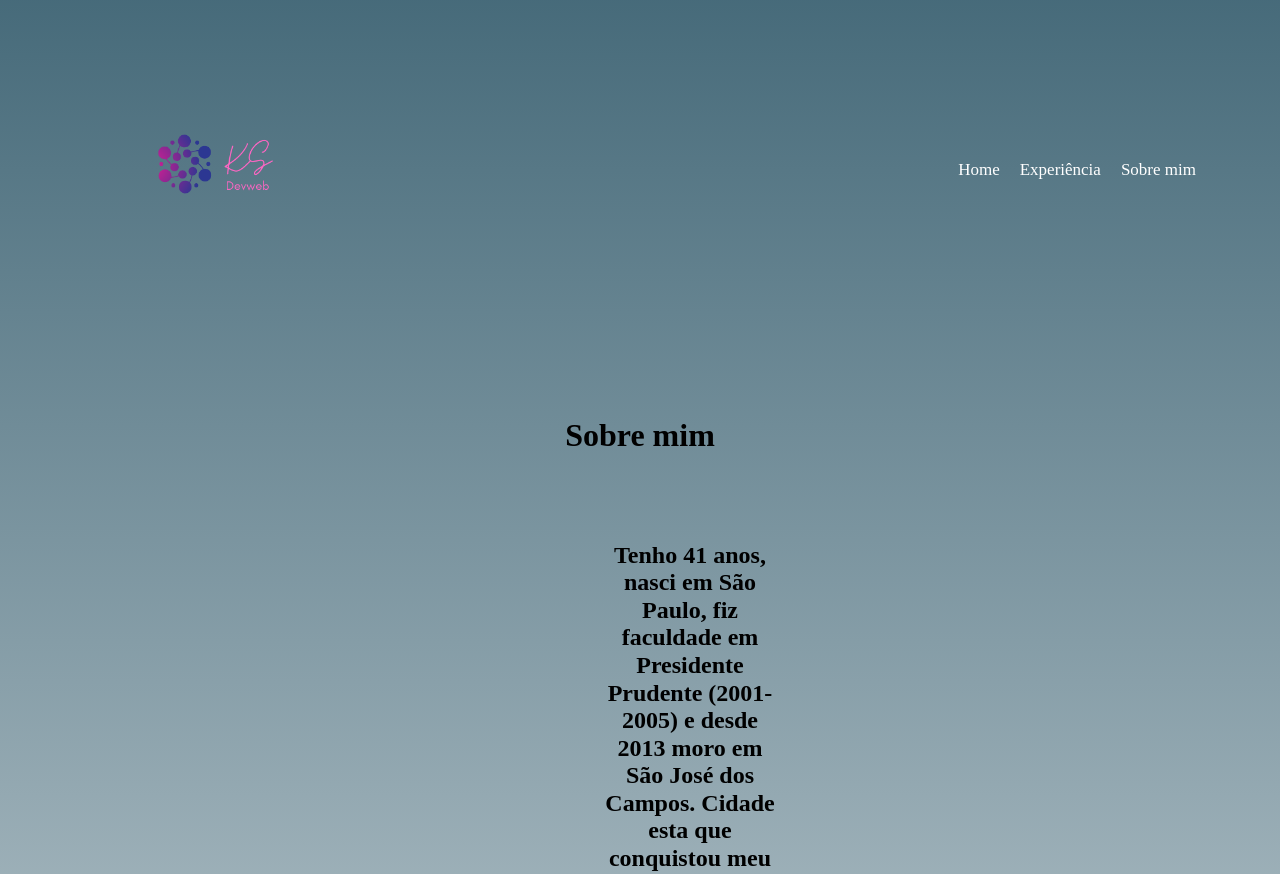
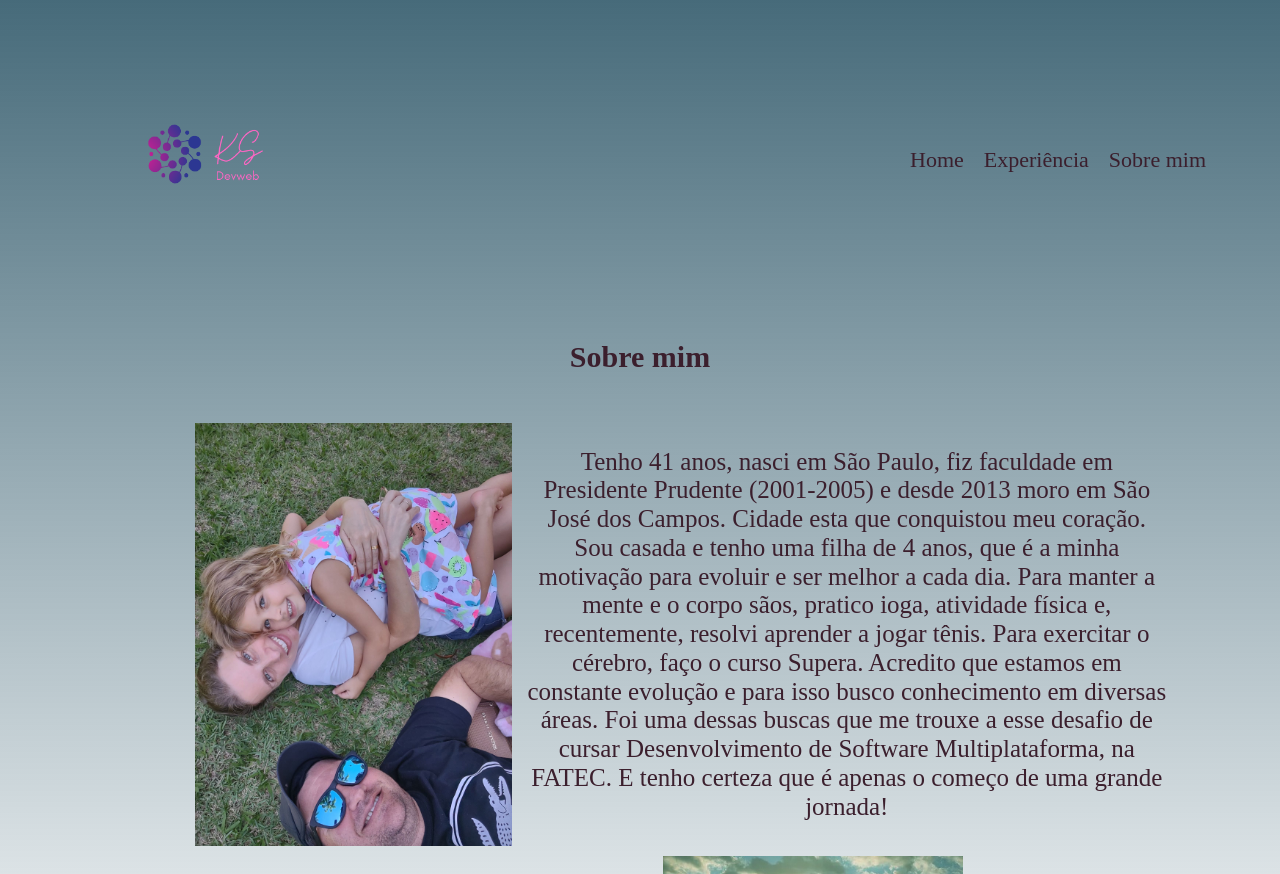
Before and after one commit to Katianefatec/Portfolio, a Flask app: page /sobremim in a window 1280 px wide; the page is wider, and only the part inside the window is pictured. Shown: the top 874 px of that part. Run offline with Flask 2, Linux system fonts and the light colour scheme; some web fonts are replaced.

Commit message:
ajustei página home e sobre mim

```diff
--- a/Src/static/css/estilos.css
+++ b/Src/static/css/estilos.css
@@ -5,32 +5,50 @@ body
     max-width: 90%;
     margin:auto;
 }
+footer {
+    position: static;
+    text-align: center;
+    line-height: 20px;
+    color:black;
+    bottom: 0;
+    width: 100%;
+    margin-top: 30px;
+    padding: 10px;
+  }
+
 
 h1 {
-    color:black;
+    color:rgb(59, 31, 45);
+    font-size: 30px;
     text-align: center;
 }
 
 h2 {
-    color:black;
+    color:rgb(59, 31, 45);
     text-align: center;
     }
 
 h3 {
-    color:black;
+    color:rgb(59, 31, 45);
     text-align: center;
     }
 .texto-esquerda {
-    text-align: left;
-    margin-left: 10px;
-    }
-p {
-    width:90%;
+    color:rgb(59, 31, 45);
+    font-size: 40px;
+    text-align: right;
+    width: 32vw;
     }
 
-.capa{
-    max-width: 30%;
-    border-radius: 20px;
+.texto-direita {
+    color:rgb(59, 31, 45);
+    font-size: 25px;
+    text-align: center;
+    width: 50vw;
+    height:60%;
+  }
+p {
+    color:rgb(59, 31, 45);
+    font-size: 20px;
     }
 
 hr {
@@ -44,32 +62,42 @@ img {
     width: 300px;
 }
 
+.img-eu{
+    max-width: 30%;
+    border-radius: 20px;
+    }
+    /* display: block;
+    width: 100vw;
+    height:25vw; */
+}
 .img-dir{
     display: block;
-    width: 160%;
+    width: 130VW;
+    height:10%;
 }
 
 .img-esq{
     display: block;
-    width: 160%;
+    width: 40%;
+    height:90%;
 }
 
 .img-baixo{
     display: block;
-    width: 100%;
+    width: 130%;
+    height:90%;
 }
 .navbar {
     display: flex;
     justify-content: space-between;
     align-items: center;
-    padding: 10px;
     }
 
 .navbar a {
-    color: white;
+    color:rgb(59, 31, 45);
     text-align: center;
     text-decoration: none;
-    font-size: 17px;
+    font-size: 22px;
     padding: 10px;
     }
 
@@ -77,6 +105,7 @@ img {
     order: -1;
     margin-right: auto;
     }
+
 
 @media screen and (max-width: 600px) {
     .navbar {
@@ -98,25 +127,25 @@ img {
         }
       }
 
-      .colunas-container {
+    .colunas-container {
         display: flex;
         flex-wrap: wrap;
       }
 
-      .coluna {
-        flex-basis: 50%;
+    .coluna {
+        flex-basis: 100%;
         box-sizing: border-box;
         padding: 10px;
         display: flex;
         align-items: center;
       }
 
-      .coluna img {
-        width: 50%;
+    .coluna img {
+        width: 70%;
         height: auto;
         margin-right: 15px;
       }
 
-      .coluna p {
+    .coluna p {
         margin: 0px;
       }
--- a/Src/templates/sobremim.html
+++ b/Src/templates/sobremim.html
@@ -1,25 +1,20 @@
 {% extends 'base.html' %}
 {% block conteudo %}
-<br>
-<br>
-<br>
+
 <body>
    <h1> Sobre mim</h1>
    <br>
-   <br>
-   <div class="colunas-container">
-      <div class="coluna">
+   <div class="coluna">
          <a class="img-esq">
-            <img srcset="../static/img/familia200.jpg, static/img/familia500.jpg 500w" alt="imagemhome" style="width: 40vw;"
-            sizes="(max-width: 600px) 250px, 400px"></a>
-
-        <h2>Tenho  41 anos, nasci em São Paulo, fiz faculdade em Presidente Prudente (2001-2005) e desde 2013 moro em São José dos Campos. Cidade esta que conquistou meu coração.
+            <img srcset="../static/img/familia.jpg" alt="familia"></a>
+         <a class="texto-direita">
+         Tenho  41 anos, nasci em São Paulo, fiz faculdade em Presidente Prudente (2001-2005) e desde 2013 moro em São José dos Campos. Cidade esta que conquistou meu coração.
          Sou casada e tenho uma filha de 4 anos, que é a minha motivação para evoluir e ser melhor a cada dia.
          Para manter a mente e o corpo sãos, pratico ioga, atividade física e, recentemente, resolvi aprender a jogar tênis.
          Para exercitar o cérebro, faço o curso Supera.
          Acredito que estamos em constante evolução e para isso busco conhecimento em diversas áreas.
          Foi uma dessas buscas que me trouxe a esse desafio de cursar Desenvolvimento de Software Multiplataforma, na FATEC.
-         E tenho certeza que é apenas o começo de uma grande jornada!</h2>
+         E tenho certeza que é apenas o começo de uma grande jornada!</a>
       </div>
    </div>
 
```
Also changed, not shown: Src/templates/experiencia.html (+6 -25 lines), Src/templates/home.html (+4 -12 lines), Src/app.py (line endings or trailing spaces), Src/static/img/eu.jpeg (added), Src/static/img/eu1.jpg (renamed from Src/static/img/eu.jpg), Src/static/img/eu200'.jpg (added), Src/static/img/eu200.jpg, Src/static/img/eu500'.jpg (added), Src/static/img/eu500.jpg.
